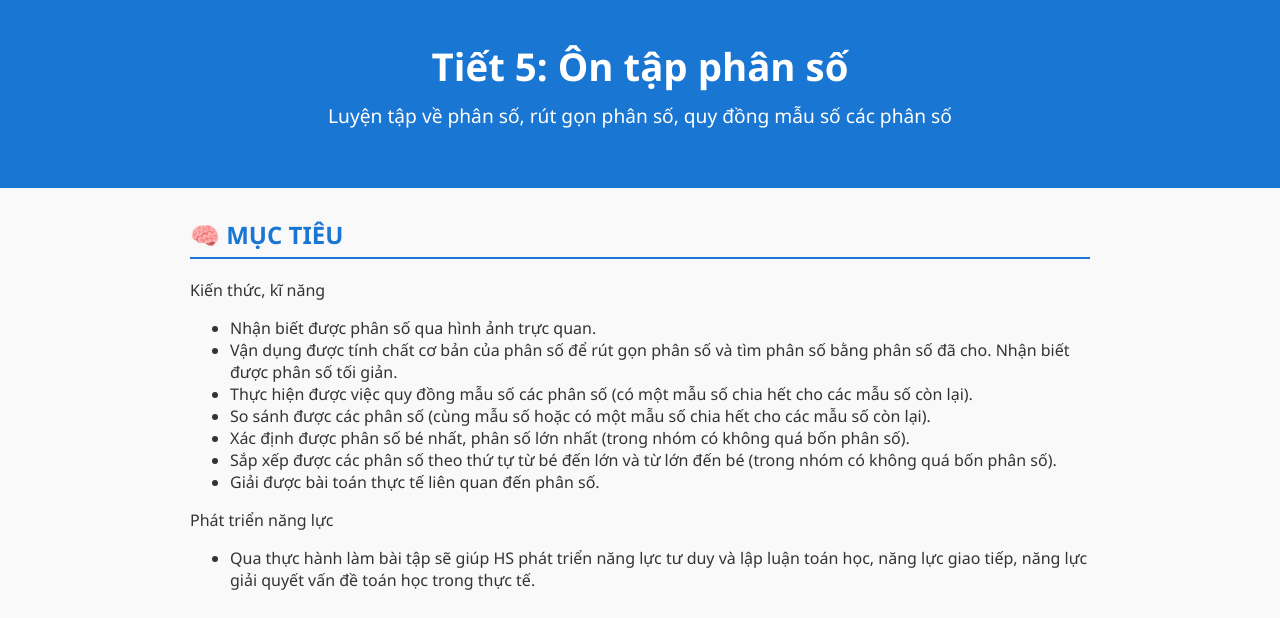
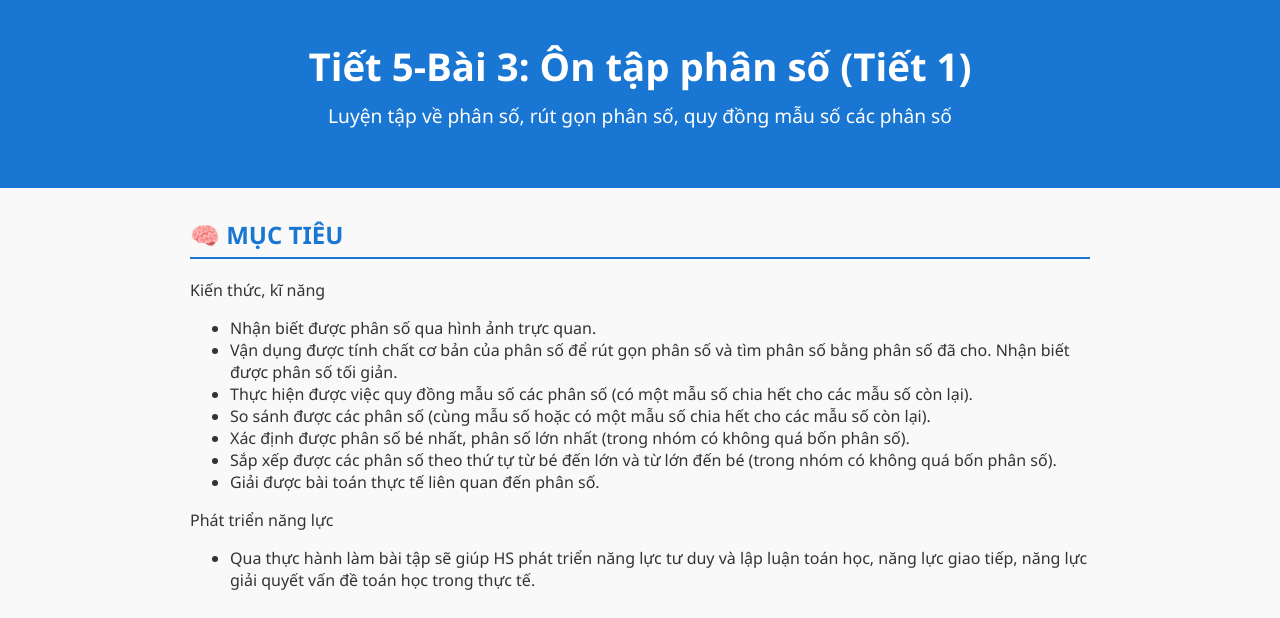
Before and after one commit to lethanhlongdvn/toanlop5, a plain HTML site: page tiet5.html in a window 1280 px wide. Shown: the top 618 px of the page. Drawn offline with Linux system fonts and the light colour scheme.

Commit message:
Update tiet5.html

```diff
--- a/tiet5.html
+++ b/tiet5.html
@@ -3,7 +3,7 @@
 <head>
   <meta charset="UTF-8"/>
   <meta name="viewport" content="width=device-width, initial-scale=1.0"/>
-  <title>Tiết 5 – Ôn tập phân số</title>
+  <title>Tiết 5 – Bài 3: Ôn tập phân số (Tiết 1)</title>
   <style>
     body {
       font-family: 'Segoe UI', sans-serif;
@@ -82,7 +82,7 @@
 <body>
 
 <header>
-  <h1>Tiết 5: Ôn tập phân số</h1>
+  <h1>Tiết 5-Bài 3: Ôn tập phân số (Tiết 1)</h1>
   <p>Luyện tập về phân số, rút gọn phân số, quy đồng mẫu số các phân số</p>
 </header>
 <section>
```
